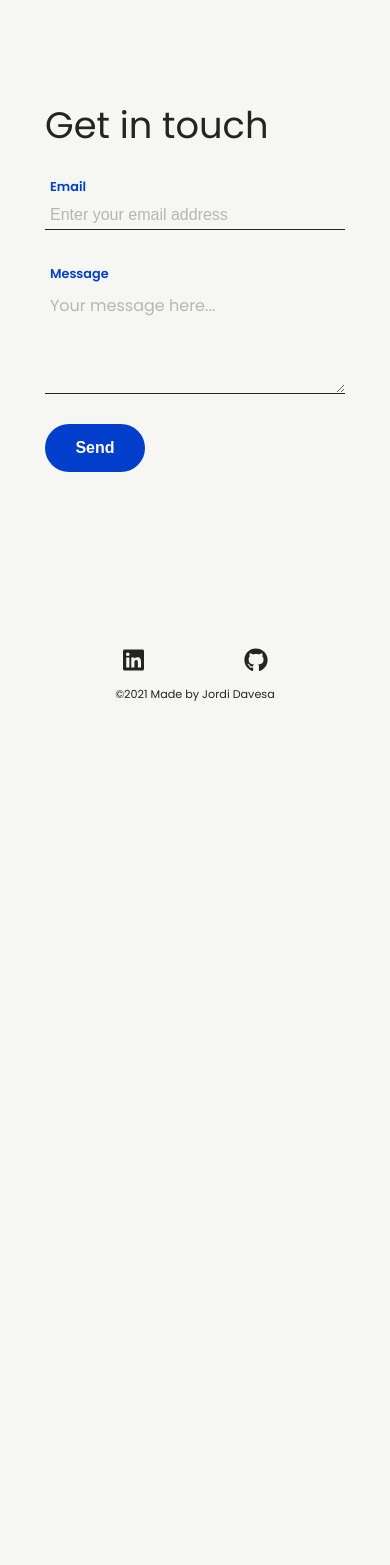
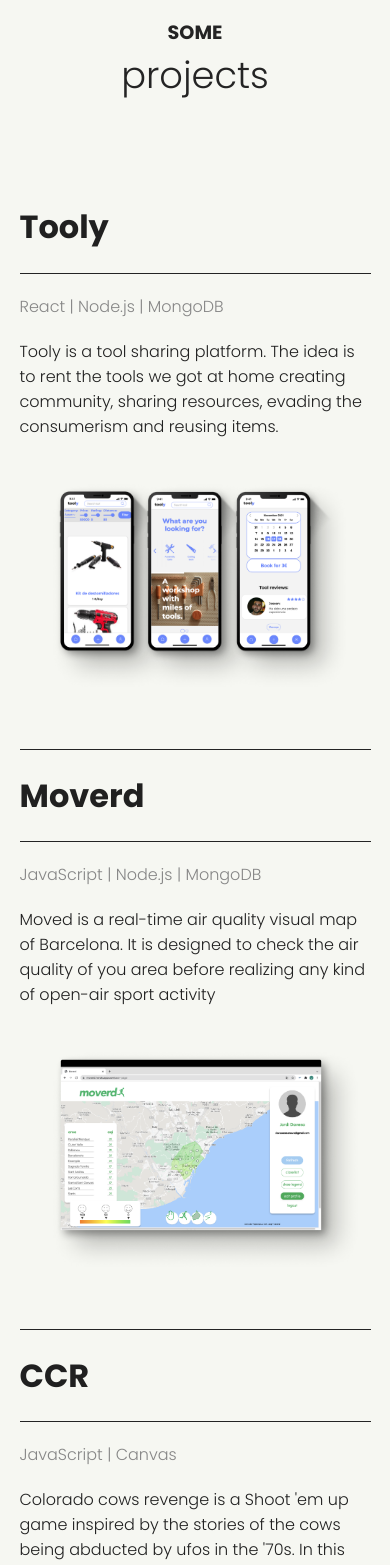
Before and after one commit to jdavesa/portfolio, a React (Create React App) app: page / in a window 390 px wide. Shown: the part 2378-3943 px from the top of the page. Before the commit the page ends 3096 px from the top, so only its background shows below. Built offline with nearby package versions, Linux system fonts and the light colour scheme.

Commit message:
Features: Responsive Styles

```diff
--- a/src/App.css
+++ b/src/App.css
@@ -8,8 +8,15 @@
 .line-between-sections{
   width: 75%;
   margin: auto;
+  border: none;
   border-top: 1px solid rgb(36, 36, 36);
 
+}
+
+@media (max-width: 400px){
+  .line-between-sections{
+    width: 90%
+  }
 }
 
 .navbar{
@@ -428,21 +435,46 @@
 .projects-list-sticky{
   color: rgb(36, 36, 36);
   background-color:rgb(246, 247, 242);
-  padding-top: 100px;
-  width: 1000px;
+  padding-top: 70px;
+  width: 1100px;
   height: 700px;
   position: sticky;
   top: 0;
   left: 50px;
 }
 
+.projects-computer-title{
+  margin-bottom: 50px;
+}
+
+.projects-computer-title h4{
+  font-size: 1.2rem;
+  color:rgb(36, 36, 36);
+  margin: 0;
+  font-weight: 700;
+  z-index: 2;
+  margin-top: 50px;
+  margin-bottom: 0;
+}
+
+
+.projects-computer-title h2{
+  font-size: 2.3rem;
+  /* color:#fca350; */
+  color:rgb(36, 36, 36);
+  margin: 0;
+  font-weight: 300;
+  z-index: 2;
+  margin-top: 0;
+}
+
 .projects-list-sticky h1{
-  font-weight: 300;
-  font-size: 2rem;
+  font-weight: 500;
+  font-size: 1.3rem;
 }
 .projects-list-sticky p{
-  font-weight: 300;
-  font-size: .9rem;
+  font-weight: 400;
+  font-size: .8rem;
 }
 
 .project-images{
@@ -467,11 +499,95 @@
   transform: scale(1.05)
 }
 
+.projects-computer-title{
+  margin-top: 0;
+}
 
 
 
 
+.project-line{
+  width: 100%;
+  margin: auto;
+  border: none;
+  border-top: 1px solid rgb(36, 36, 36);
+}
 
+.projects-container-mobile{
+  padding-top: 100px;
+}
+
+.projects-computer-title h4{
+  font-size: 1.2rem;
+  color:rgb(36, 36, 36);
+  margin: 0;
+  font-weight: 700;
+  z-index: 2;
+  margin-top: 50px;
+}
+
+
+.projects-computer-title h2{
+  font-size: 2.3rem;
+  /* color:#fca350; */
+  color:rgb(36, 36, 36);
+  margin: 0;
+  font-weight: 300;
+  z-index: 2;
+}
+
+.projects-mobile-title{
+  text-align: center;
+  margin-bottom: 100px;
+  margin-top: 0;
+}
+
+.projects-mobile-title h4{
+  font-size: 1.2rem;
+  color:rgb(36, 36, 36);
+  margin: 0;
+  font-weight: 700;
+  z-index: 2;
+  margin-top: 50px;
+}
+
+
+.projects-mobile-title h2{
+  font-size: 2.3rem;
+  /* color:#fca350; */
+  color:rgb(36, 36, 36);
+  margin: 0;
+  font-weight: 300;
+  z-index: 2;
+}
+
+
+.project-container-mobile{
+  width: 90%;
+  margin: auto;
+  padding-bottom: 50px;
+}
+
+.project-container-mobile h1{
+  font-weight: 700;
+}
+
+.project-container-mobile h4{
+  color:rgb(134, 134, 134);
+  font-weight: 300;
+  margin-top: 20px;
+  margin-bottom: 20px;;
+}
+
+.project-container-mobile p{
+  font-weight: 300;
+  margin-bottom: 40px;;
+}
+
+.project-container-mobile a img{
+ width: 90%;
+ margin-left: 8%;
+}
 
 
 
@@ -486,6 +602,12 @@
   margin: 0;
   padding-top: 200px;
   height:67vh;
+}
+
+@media (max-width: 400px){
+  .contact{
+    padding-top: 80px;
+  }
 }
 
 .contact-form{
@@ -570,6 +692,12 @@ footer{
   background-color: none;
 }
 
+@media (max-width: 400px){
+  footer{
+    margin-top: 50px;
+  }
+}
+
 .social-link{
   color: rgb(36, 36, 36);
   font-size: 1.5rem;
--- a/src/components/navbarMobile.js
+++ b/src/components/navbarMobile.js
@@ -84,7 +84,7 @@ function NavbarMobile() {
 
         <Slide right when={showMenu}>
           <div className="ham-menu">
-            <Link
+            {showMenu && <Link
               className="navbar-ham-link"
               onClick={toggleMenu}
               to="projects"
@@ -93,8 +93,8 @@ function NavbarMobile() {
               duration={500}
             >
               /projects
-            </Link>
-            <Link
+            </Link>}
+            {showMenu && <Link
               className="navbar-ham-link"
               onClick={toggleMenu}
               to="contact"
@@ -103,7 +103,7 @@ function NavbarMobile() {
               duration={500}
             >
               /contact
-            </Link>
+            </Link>}
           </div>
         </Slide>
       {/* {!showMenu && (
--- a/src/pages/home.js
+++ b/src/pages/home.js
@@ -10,7 +10,7 @@ import ContactForm from "../components/contactForm";
 import { FontAwesomeIcon } from "@fortawesome/react-fontawesome";
 import { faLinkedin } from "@fortawesome/free-brands-svg-icons";
 import { faGithub } from "@fortawesome/free-brands-svg-icons";
-import cv from '../jordi-davesa-cv.pdf'
+import cv from "../jordi-davesa-cv.pdf";
 
 function HomePage() {
   const [offsetY, setOffsetY] = useState(0);
@@ -36,7 +36,10 @@ function HomePage() {
           <Fade bottom>
             <div className="title">
               <p>ABOUT ME</p>
-              <h1>I am a Front-end developer with a background in <br/>design.</h1>
+              <h1>
+                I am a Front-end developer with a background in <br />
+                design.
+              </h1>
               <form method="get" action={cv}>
                 <button type="submit">Download CV</button>
               </form>
@@ -62,10 +65,18 @@ function HomePage() {
           </Fade>
         </div>
       </div>
-      <hr className="line-between-sections" />
+      {/* {windowWidth > 800 && <hr className="line-between-sections" />} */}
       {windowWidth > 800 && (
         <Element name="projects" className="projects-container-scroll">
           <div className="projects-list-sticky">
+          <div className="projects-computer-title">
+        <Fade right>
+            <h4>SOME</h4>
+          </Fade>
+          <Fade left>
+            <h2>projects</h2>
+          </Fade>
+          </div>
             <div>
               <div
                 style={
@@ -76,7 +87,7 @@ function HomePage() {
                         transition: "all 0.3s",
                         paddingLeft: "20px",
                       }
-                    : { color: "rgb(180,180,180)", transition: "all 0.3s" }
+                    : { color: "rgb(200,200,200)", transition: "all 0.3s" }
                 }
               >
                 <h1>Tooly</h1>
@@ -96,7 +107,7 @@ function HomePage() {
                         transition: "all 0.3s",
                         paddingLeft: "20px",
                       }
-                    : { color: "rgb(180,180,180)", transition: "all 0.3s" }
+                    : { color: "rgb(200,200,200)", transition: "all 0.3s" }
                 }
               >
                 <h1>Moverd</h1>
@@ -116,7 +127,7 @@ function HomePage() {
                         paddingLeft: "20px",
                         transition: "all 0.3s",
                       }
-                    : { color: "rgb(180,180,180)", transition: "all 0.3s" }
+                    : { color: "rgb(200,200,200)", transition: "all 0.3s" }
                 }
               >
                 <h1>CCR</h1>
@@ -131,18 +142,80 @@ function HomePage() {
           </div>
           <div className="project-images">
             <div>
-              <a href="https://prj-toolsharing-front.herokuapp.com/"><img src={toolyPrj} alt={toolyPrj} /></a>
+              <a href="https://prj-toolsharing-front.herokuapp.com/">
+                <img src={toolyPrj} alt={toolyPrj} />
+              </a>
             </div>
             <div>
-            <a href="https://moverd.herokuapp.com/"><img src={moverdPrj} alt={moverdPrj} /></a>
+              <a href="https://moverd.herokuapp.com/">
+                <img src={moverdPrj} alt={moverdPrj} />
+              </a>
             </div>
             <div>
-            <a href="https://jdavesa.github.io/COLORADO-COWS-REVENGE/#"><img src={ccrPrj} alt={ccrPrj} /></a>
+              <a href="https://jdavesa.github.io/COLORADO-COWS-REVENGE/#">
+                <img src={ccrPrj} alt={ccrPrj} />
+              </a>
             </div>
           </div>
         </Element>
       )}
-      <hr className="line-between-sections" />
+      {windowWidth < 800 && (
+        <Element name="projects" className="projects-container-mobile">
+        <div className="projects-mobile-title">
+        <Fade right>
+            <h4>SOME</h4>
+          </Fade>
+          <Fade left>
+            <h2>projects</h2>
+          </Fade>
+          </div>
+          <div className="project-container-mobile">
+            <h1>Tooly</h1>
+            <hr className="project-line" />
+            <h4>React | Node.js | MongoDB</h4>
+            <p>
+              Tooly is a tool sharing platform. The idea is to rent the tools we
+              got at home creating community, sharing resources, evading the
+              consumerism and reusing items.
+            </p>
+            <a href="https://prj-toolsharing-front.herokuapp.com/">
+              <img src={toolyPrj} alt={toolyPrj} />
+            </a>
+          </div>
+          <div className="project-container-mobile">
+            <hr className="project-line" />
+            <h1>Moverd</h1>
+            <hr className="project-line" />
+            <h4>JavaScript | Node.js | MongoDB</h4>
+            <p>
+              Moved is a real-time air quality visual map of Barcelona. It is
+              designed to check the air quality of you area before realizing any
+              kind of open-air sport activity
+            </p>
+            <a href="https://prj-toolsharing-front.herokuapp.com/">
+              <img src={moverdPrj} alt={moverdPrj} />
+            </a>
+          </div>
+          <div className="project-container-mobile">
+            <hr className="project-line" />
+            <h1>CCR</h1>
+            <hr className="project-line" />
+            <h4>JavaScript | Canvas</h4>
+            <p>
+              Colorado cows revenge is a Shoot 'em up game inspired by the
+              stories of the cows being abducted by ufos in the '70s. In this
+              fiction, cows have found a way to go against the ufos.
+            </p>
+            <a href="https://prj-toolsharing-front.herokuapp.com/">
+              <img src={ccrPrj} alt={ccrPrj} />
+              <br/>
+              <br/>
+              <br/>
+            </a>
+            <hr className="project-line" />
+          </div>
+        </Element>
+      )}
       <Element>
         <div className="contact">
           <ContactForm />
```
